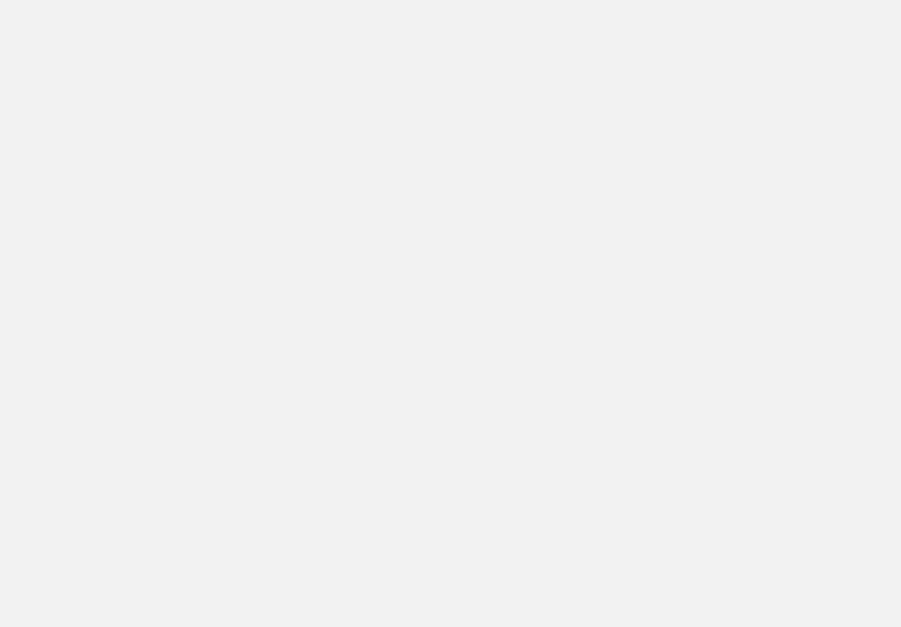
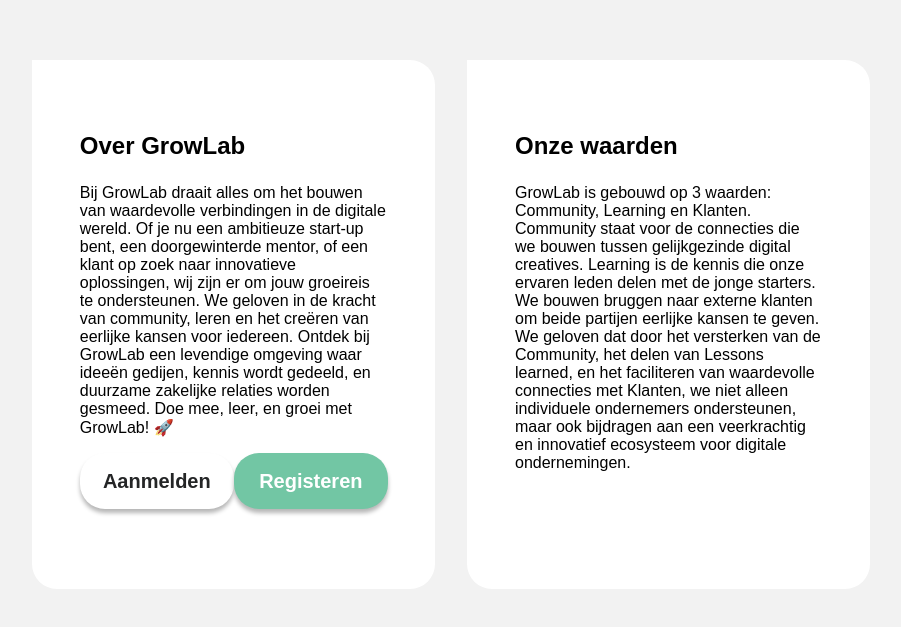
Before and after one commit to TM-GrowLab/GrowLab-Frontend, a React (Create React App) app: page / in a window 1280 px wide. Shown: the part 1367-1994 px from the top of the page, without its empty margins (189-1090 px from the left). Before the commit the page ends 931 px from the top, so only its background shows below. Built offline with nearby package versions, Linux system fonts and the light colour scheme; a web font is replaced by a local one.

Commit message:
HomePage Succesverhaal + Over cards

```diff
--- a/src/components/HomePage.tsx
+++ b/src/components/HomePage.tsx
@@ -1,6 +1,7 @@
 import imgHeader from "../images/Header_img.png";
 import logoGrowLab from "../images/LogoGrowLab.png";
 import { NavBar } from "./NavBar";
+import { Succesverhaal } from "./HomePage/Succesverhaal";
 
 export const HomePage = () => {
 
@@ -19,11 +20,48 @@ export const HomePage = () => {
                     </div>
                     <img className="img_header" src={imgHeader} alt="header_img" />
                 </header>
-                <body>
+                <section>
                     <h2>Succesverhalen</h2>
-                    <div>
+                    <div className="scroll_container">
+                        <Succesverhaal
+                        bedrijf="PixelVortex"
+                        beschrijving="GrowLab gaf me een team, wij maakten er een familie van."
+                        />
+                         <Succesverhaal
+                        bedrijf="PixelVortex"
+                        beschrijving="GrowLab gaf me een team, wij maakten er een familie van."
+                        />
+                         <Succesverhaal
+                        bedrijf="PixelVortex"
+                        beschrijving="GrowLab gaf me een team, wij maakten er een familie van."
+                        />
+                         <Succesverhaal
+                        bedrijf="PixelVortex"
+                        beschrijving="GrowLab gaf me een team, wij maakten er een familie van."
+                        />
                     </div>
-                </body>
+                </section>
+                <section className="card_container">
+                    <div className="card_header">
+                        <h3>Over GrowLab</h3>
+                        <p>Bij GrowLab draait alles om het bouwen van waardevolle verbindingen in de digitale wereld. Of je nu een ambitieuze start-up bent, een doorgewinterde mentor, of een klant op zoek naar innovatieve oplossingen, wij zijn er om jouw groeireis te ondersteunen. We geloven in de kracht van community, leren en het creëren van eerlijke kansen voor iedereen. Ontdek bij GrowLab een levendige omgeving waar ideeën gedijen, kennis wordt gedeeld, en duurzame zakelijke relaties worden gesmeed. Doe mee, leer, en groei met GrowLab! 🚀</p>
+                        <div className="header_buttons">
+                            <button id="aanmelden" className="sec_button">Aanmelden</button>
+                            <button id="registeren" className="pri_button">Registeren</button>
+                        </div>
+                    </div>
+                    <div className="card_header">
+                        <h3>Onze waarden</h3>
+                        <p>
+                            GrowLab is gebouwd op 3 waarden: Community, Learning en Klanten. Community staat voor de connecties die we bouwen tussen gelijkgezinde digital creatives. Learning is de kennis die onze ervaren leden delen met de jonge starters. We bouwen bruggen naar externe klanten om beide partijen eerlijke kansen te geven. We geloven dat door het versterken van de Community, het delen van Lessons learned, en het faciliteren van waardevolle connecties met Klanten, we niet alleen individuele ondernemers ondersteunen, maar ook bijdragen aan een veerkrachtig en innovatief ecosysteem voor digitale ondernemingen.
+                        </p>
+                        <div>
+                            <img src="" alt="" />
+                            <img src="" alt="" />
+                            <img src="" alt="" />
+                        </div>
+                    </div>
+                </section>
         </>
     );
 }
--- a/src/components/HomePage/Succesverhaal.tsx
+++ b/src/components/HomePage/Succesverhaal.tsx
@@ -1,12 +1,16 @@
 
+interface SuccesverhaalProps {
+    bedrijf: string;
+    beschrijving: string;
+}
 
-export const Succesverhaal = () => {
+export const Succesverhaal = ({bedrijf, beschrijving}:SuccesverhaalProps) => {
 
     return (
         <>
-                    <div>
-                        <h2>Pixelvortex</h2>
-                        <p>GrowLab gaf me een team, wij maakten er een familie van.</p>
+                    <div className="succesverhaal">
+                        <h2>{bedrijf}</h2>
+                        <h4>{beschrijving}</h4>
                     </div>
         </>
     );
--- a/src/index.css
+++ b/src/index.css
@@ -211,3 +211,49 @@ header img {
   align-items: center;
   width: 95%;
 }
+
+/* Succesverhaal */
+.succesverhaal {
+  background-image: url("./images/Succesverhaal.png");
+  background-size: cover;
+  filter: brightness(90%);
+  display: flex;
+  flex-direction: column;
+  justify-content: space-between;
+  width: 25rem;
+  height: 25rem;
+  padding: 1em;
+  margin-right: 1em;
+}
+
+.succesverhaal h2,h4 {
+  color: var(--White);
+  margin: 0;
+  z-index: 10;
+}
+
+.scroll_container {
+  overflow: auto;
+  white-space: nowrap;
+  display: flex;
+  flex-direction: row;
+}
+
+.card_container {
+  margin: 4em 0;
+  display: flex;
+  flex-direction: row;
+  justify-content: center;
+}
+
+.card_container div {
+  width: 30%;
+}
+
+.card_container div:first-child {
+  margin-right: 2em;
+}
+
+.card_container div div {
+  width: 75%;
+}
```
Also changed, not shown: src/images/Succesverhaal.png (added).
